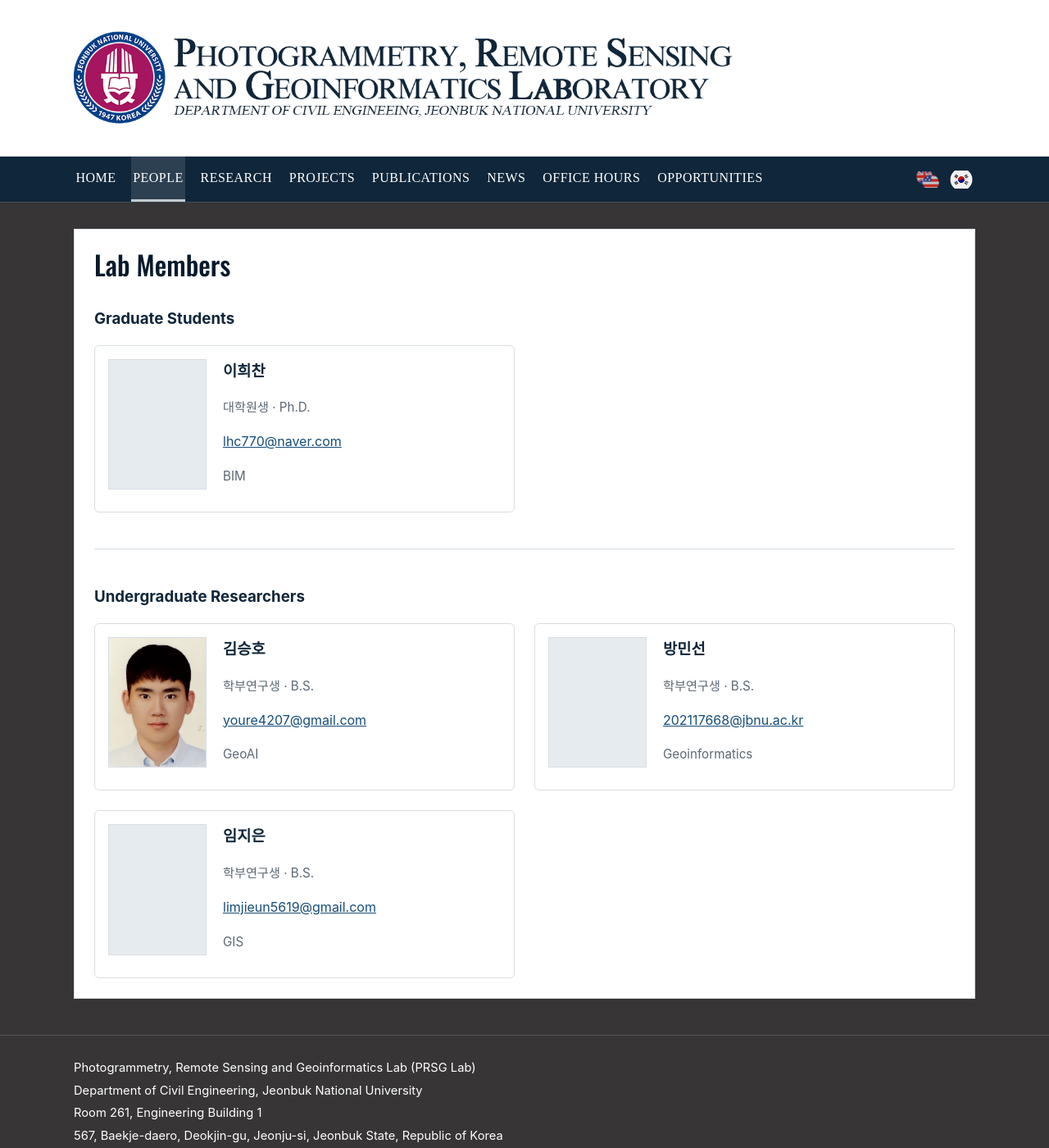
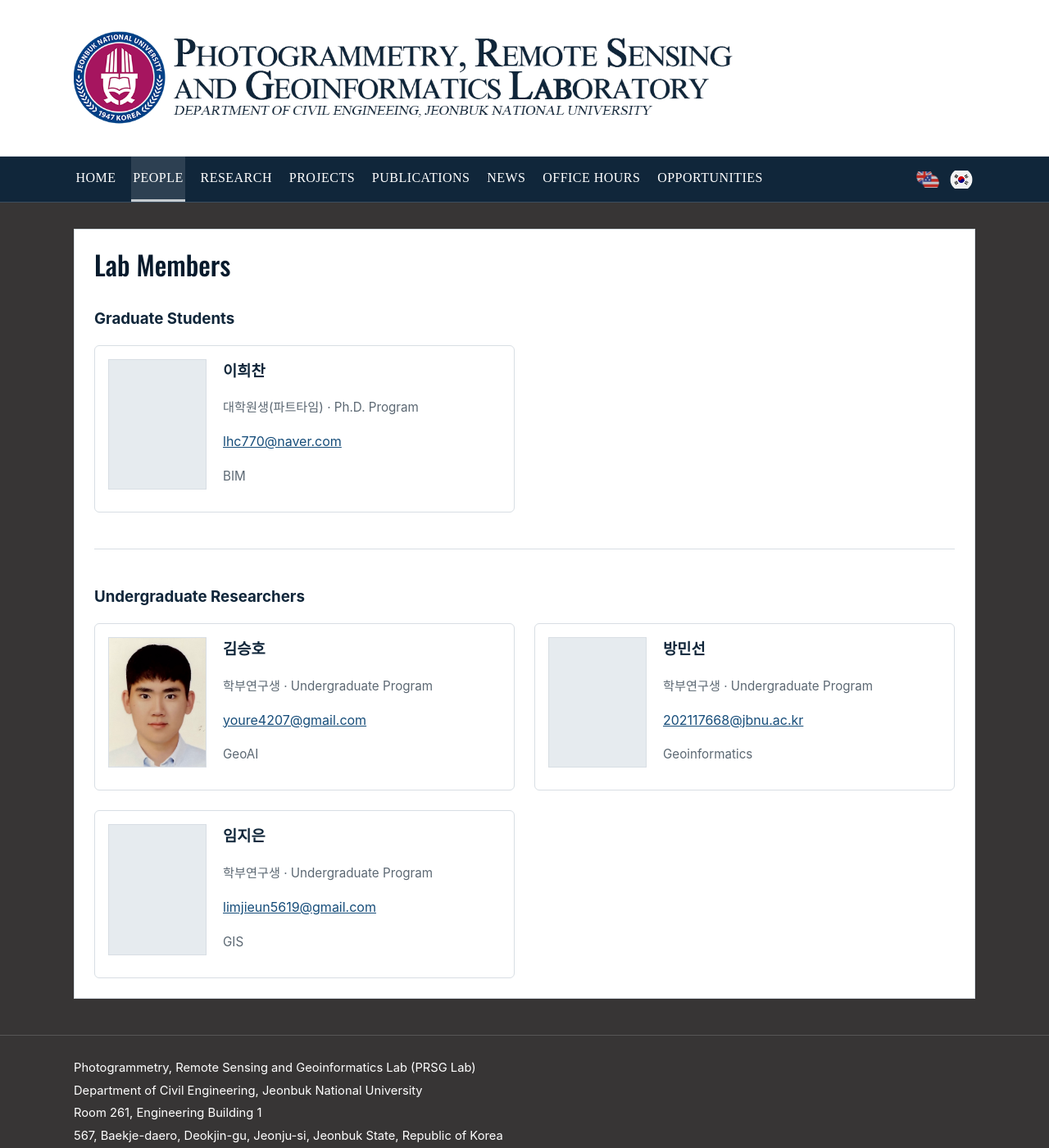
Before and after one commit to PRSG-Lab/prsg-lab.github.io, a Jekyll site: the page built from ko/people.md, in a window 1280 px wide and 1400 px high. Shown: the whole window at 82% size. Built offline with Jekyll 4.4.1, drawn with Linux system fonts in a browser that asks for light colours; some web fonts are replaced.

Commit message:
Update people.yml

```diff
--- a/_data/people.yml
+++ b/_data/people.yml
@@ -18,11 +18,25 @@
 research_staff: []
 
 graduate_students:
+  - name: "Jeong-Kuk ㅓㅑ"
+    name_ko: "지정국"
+    role: "Graduate student (Part time)"
+    role_ko: "대학원생(파트타임)"
+    program: "Ph.D. Program"
+    email: "jijk76@paran.com"
+    research_interests:
+      - Cadastral Surveying
+    photo: ""
+    homepage: ""
+    status: "current"
+    group: "graduate"
+
+graduate_students:
   - name: "Huichan Lee"
     name_ko: "이희찬"
-    role: "Graduate student"
-    role_ko: "대학원생"
-    program: "Ph.D."
+    role: "Graduate student (Part time)"
+    role_ko: "대학원생(파트타임)"
+    program: "Ph.D. Program"
     email: "lhc770@naver.com"
     research_interests:
       - BIM
@@ -36,7 +50,7 @@
     name_ko: "김승호"
     role: "Undergraduate Researcher"
     role_ko: "학부연구생"
-    program: "B.S."
+    program: "Undergraduate Program"
     email: "youre4207@gmail.com"
     research_interests:
       - GeoAI
@@ -49,7 +63,7 @@
     name_ko: "방민선"
     role: "Undergraduate Researcher"
     role_ko: "학부연구생"
-    program: "B.S."
+    program: "Undergraduate Program"
     email: "202117668@jbnu.ac.kr"
     research_interests:
       - Geoinformatics
@@ -62,7 +76,7 @@
     name_ko: "임지은"
     role: "Undergraduate Researcher"
     role_ko: "학부연구생"
-    program: "B.S."
+    program: "Undergraduate Program"
     email: "limjieun5619@gmail.com"
     research_interests:
       - GIS
```
